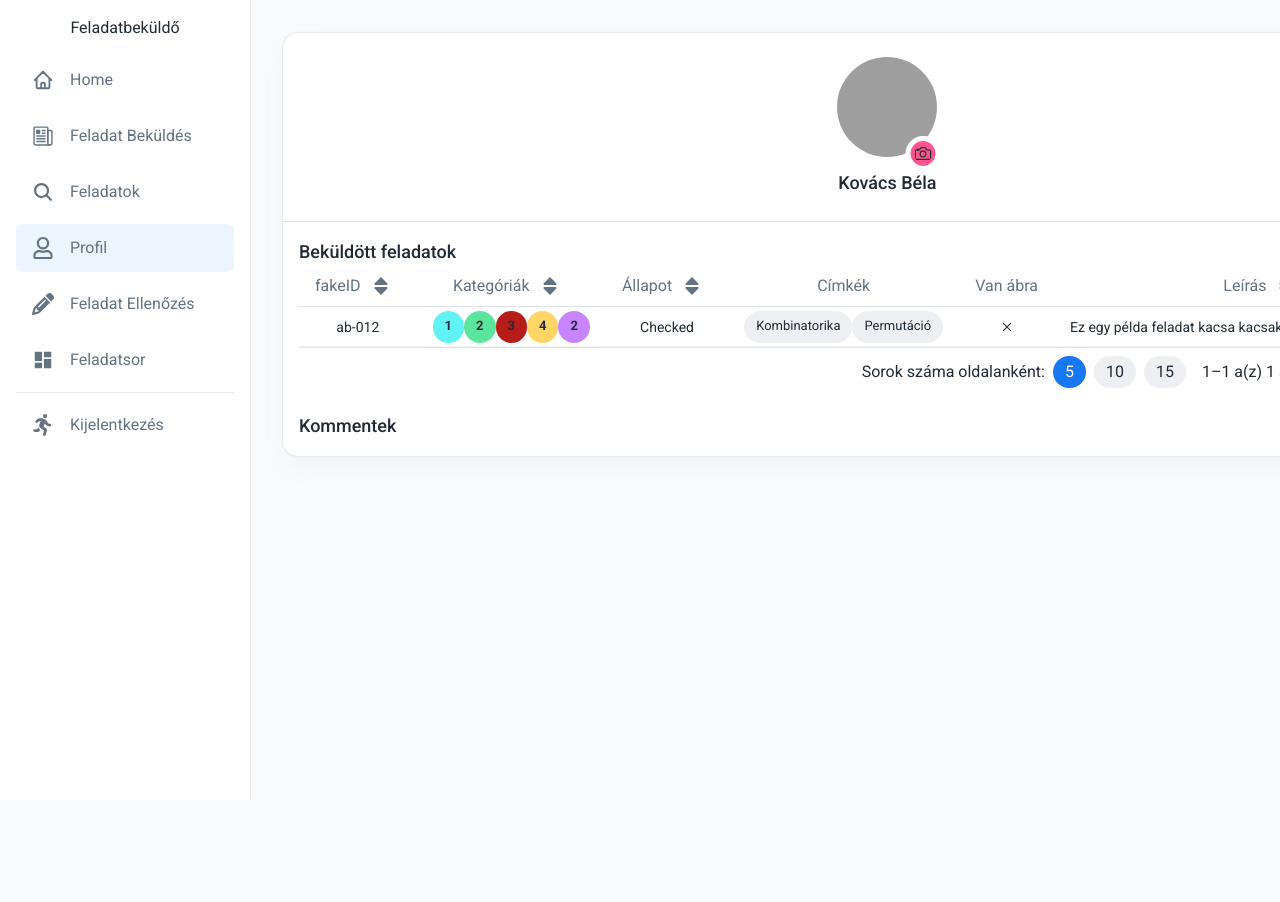
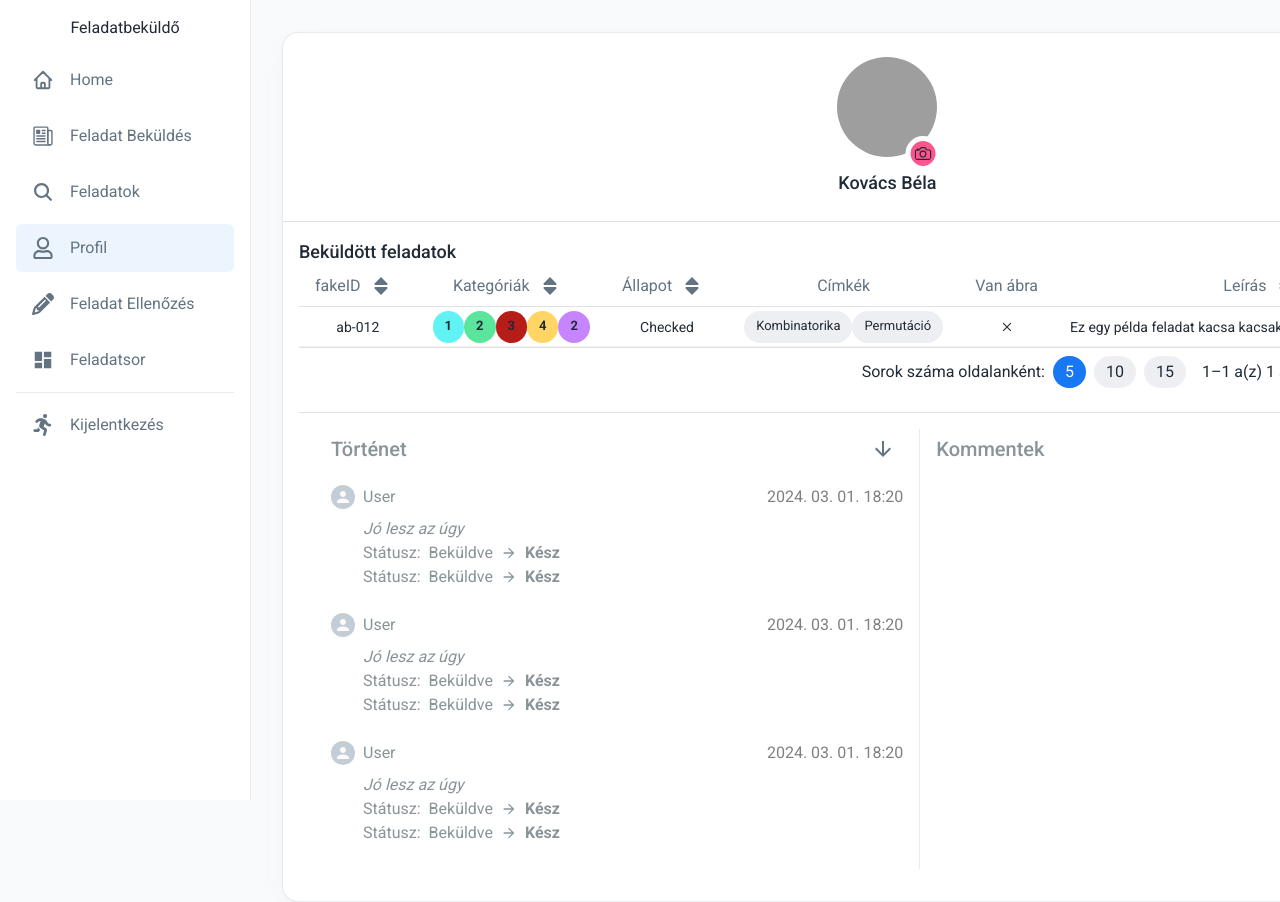
Before and after one commit to mok-it/feladatsor-frontend, a React (Vite) app: page /profile in a window 1280 px wide. Shown: the top 902 px of the page. Before the commit the page ends 800 px from the top, so only its background shows below. Built offline with nearby package versions, Linux system fonts and the light colour scheme; grey boxes are pictures that could not be loaded.

Commit message:
feat: ProfileCard

```diff
--- a/src/components/profile/ProfileCard.tsx
+++ b/src/components/profile/ProfileCard.tsx
@@ -1,12 +1,16 @@
 // IMPORTS
 import Card from "@mui/material/Card";
 import Typography from "@mui/material/Typography";
-import { Grid } from "@mui/material";
+import { Divider, Grid, IconButton } from "@mui/material";
 import Avatar from "@mui/material/Avatar";
 import Badge from "@mui/material/Badge";
 import { IoCameraOutline } from "react-icons/io5";
 import { Box, Stack } from "@mui/system";
 import { ExerciseList } from "@/components/ExerciseList.tsx";
+import { motion } from "framer-motion";
+import { MdArrowDownward } from "react-icons/md";
+import { useState } from "react";
+import History from "@/components/History.tsx";
 
 // STYLES
 const styles = {
@@ -23,6 +27,7 @@ const styles = {
 
 //APP
 export default function ProfileCard(props: any) {
+  const [sort, setSort] = useState<"asc" | "desc">("asc");
   return (
     <Card variant="outlined">
       <Grid
@@ -84,9 +89,54 @@ export default function ProfileCard(props: any) {
             ]}
           />
         </Box>
-        <Box>
-          <Typography variant="h6">Kommentek</Typography>
-        </Box>
+        <Stack direction="row" spacing={2} sx={styles.value}>
+          <Box flexGrow={1}>
+            <Stack direction={"row"} gap={1} alignItems={"center"}>
+              <Typography variant="h5">Történet</Typography>
+              <Box flexGrow={1} />
+              <motion.div
+                animate={{
+                  transform:
+                    sort === "asc" ? "rotate(0deg)" : "rotate(-180deg)",
+                }}
+              >
+                <IconButton
+                  onClick={() =>
+                    setSort((prev) => (prev === "asc" ? "desc" : "asc"))
+                  }
+                >
+                  <MdArrowDownward />
+                </IconButton>
+              </motion.div>
+            </Stack>
+            <Stack spacing={2} py={2}>
+              <History />
+              <History />
+              <History />
+            </Stack>
+          </Box>
+          <Divider orientation="vertical" flexItem />
+          <Box flexGrow={1}>
+            <Stack direction={"row"} gap={1} alignItems={"center"}>
+              <Typography variant="h5">Kommentek</Typography>
+              <Box flexGrow={1} />
+              <motion.div
+                animate={{
+                  transform:
+                    sort === "asc" ? "rotate(0deg)" : "rotate(-180deg)",
+                }}
+              >
+                <IconButton
+                  onClick={() =>
+                    setSort((prev) => (prev === "asc" ? "desc" : "asc"))
+                  }
+                >
+                  <MdArrowDownward />
+                </IconButton>
+              </motion.div>
+            </Stack>
+          </Box>
+        </Stack>
       </Stack>
     </Card>
   );
```
